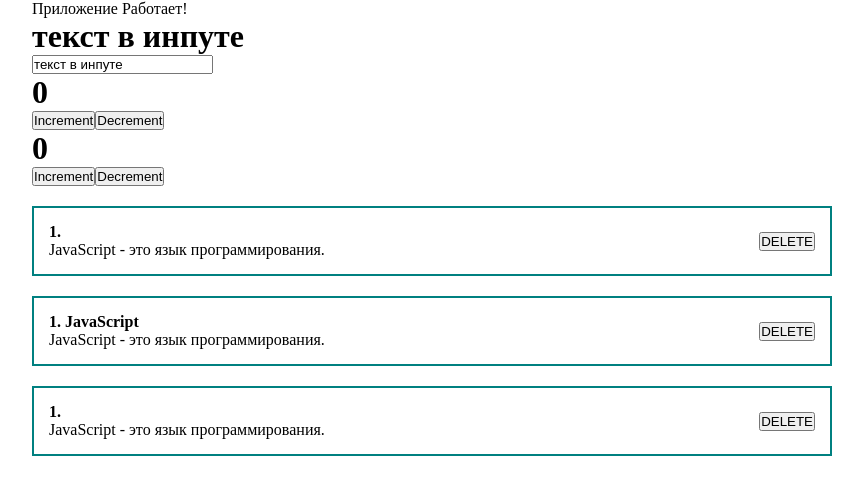
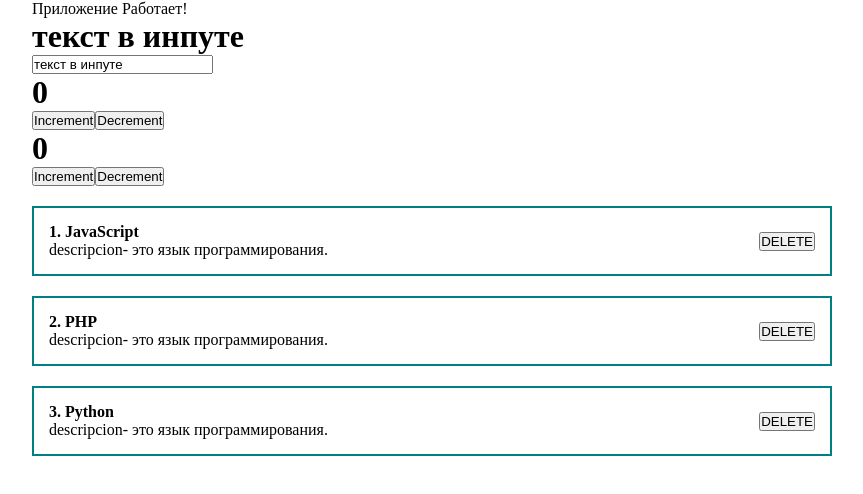
Before and after one commit to AnnaRazina/First-progect-REACT, a React (Create React App) app: page / in a window 1280 px wide. Shown: the top 494 px of the page, without its empty margins (208-1071 px from the left). Built offline with nearby package versions, Linux system fonts and the light colour scheme.

Commit message:
props в функциональном компоненте - полный вариант

```diff
--- a/src/App.js
+++ b/src/App.js
@@ -20,9 +20,9 @@ function App() {
 
       <Counter/>
       <ClassCounter/>
-      <PostItem/>
-      <PostItem id="1" title="JavaScript" body="descripcion"/>
-      <PostItem/>
+      <PostItem id={1} title="JavaScript" body="descripcion"/>
+      <PostItem id={2} title="PHP" body="descripcion"/>
+      <PostItem id={3} title="Python" body="descripcion"/>
 
 
 
--- a/src/components/PostItem.jsx
+++ b/src/components/PostItem.jsx
@@ -1,14 +1,12 @@
 import React from "react";
 
 const postItem = (props) => {
-    console.log (props);
-
 
     return (
         <div className="post">
             <div className="post__content">
-                <strong>1. {props.title}</strong>
-                <p>JavaScript - это язык программирования.</p>
+                <strong>{props.id}. {props.title} </strong>
+                <p>{props.body}- это язык программирования.</p>
             </div>
             <div className="post__btn">
                 <button>DELETE</button>
```
